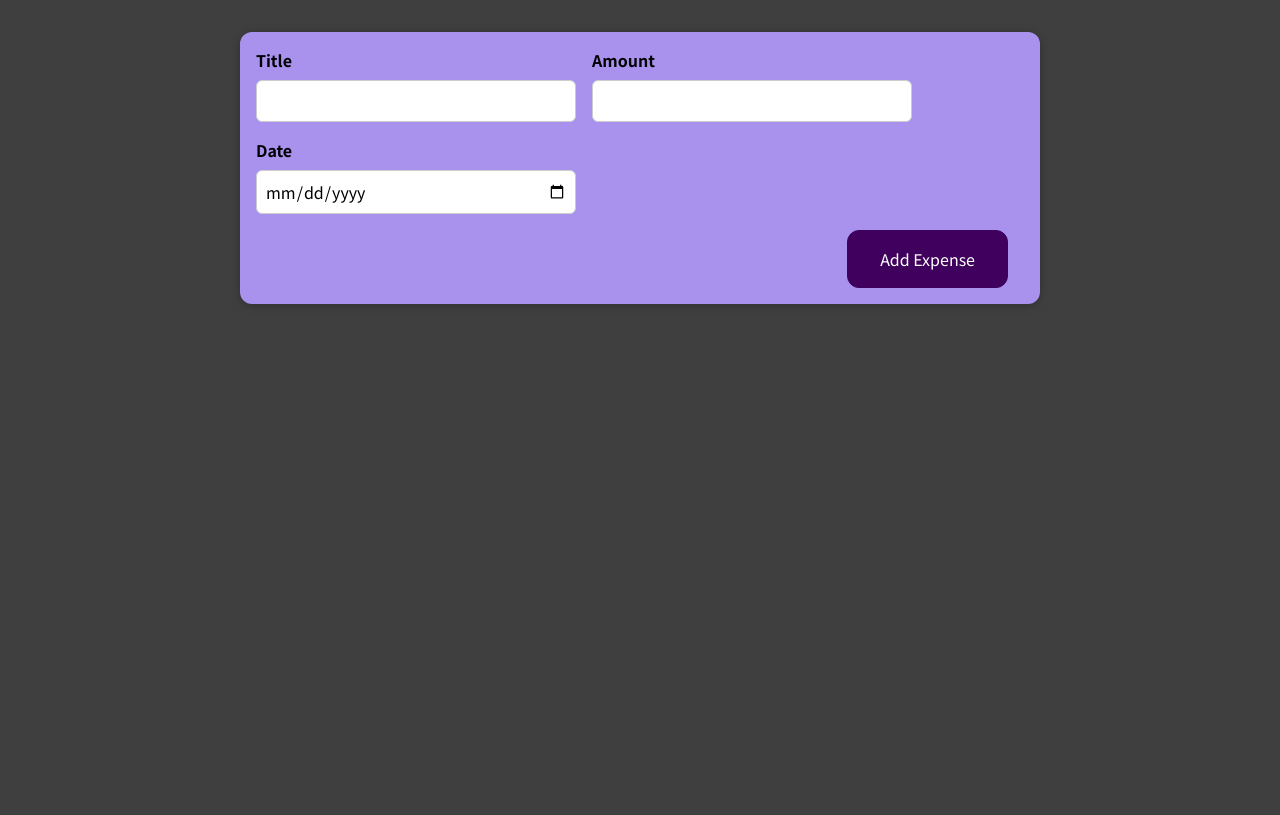
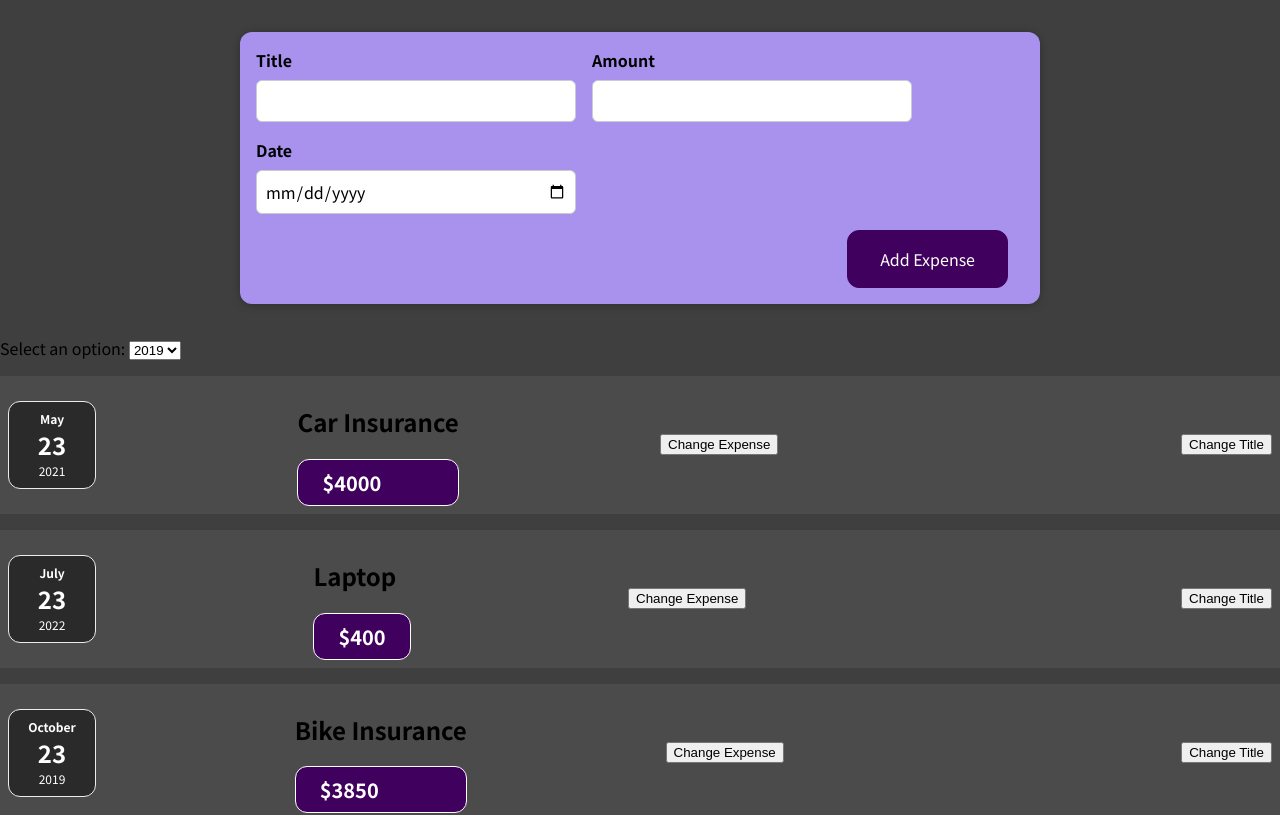
Before and after one commit to Sankaranarayanankm/React, a React (Create React App) app: page / in a window 1280 px wide. Shown: the top 815 px of the page. Built offline with nearby package versions, Linux system fonts and the light colour scheme.

Commit message:
added filter method

```diff
--- a/src/App.js
+++ b/src/App.js
@@ -2,34 +2,81 @@ import ExpenseItem from "./Components/Expenses/ExpenseItem";
 import Card from "./Components/UI/Card";
 import NewExpense from "./Components/NewExpense/NewExpense";
 import { useState } from "react";
+import ExpenseFilter from "./Components/FilterMethod/ExpenseFilter";
 
-const App=()=> {
-  const [expense,setExpense]=useState([]);
+const dummyExpense = [
+  {
+    id: "e1",
+    title: "Car Insurance",
+    amount: 4000,
+    date: new Date(2021, 4, 23),
+    locationOfExpenditure: "idukki",
+  },
+  {
+    id: "e2",
+    title: "Laptop",
+    amount: 400,
+    date: new Date(2022, 6, 23),
+    locationOfExpenditure: "Eranakulam",
+  },
+  {
+    id: "e3",
+    title: "Bike Insurance",
+    amount: 3850,
+    date: new Date(2019, 9, 23),
+    locationOfExpenditure: "Palakkad",
+  },
+  {
+    id: "e4",
+    title: "Car Insurance",
+    amount: 4000,
+    date: new Date(2022, 0, 21),
+    locationOfExpenditure: "Kollam",
+  },
+];
 
-  const addExpenseHandler=(expense)=>{
-    // console.log(expense);
-    setExpense(old=>{
-      return [expense,...old];
+const App = () => {
+  const [expense, setExpense] = useState(dummyExpense);
+  const [filteredExpense, setFilteredExpense] = useState([]);
+
+  const addExpenseHandler = (expense) => {
+    setExpense((old) => {
+      return [expense, ...old];
+    });
+  };
+
+  function addFilterHandler(selectedYear) {
+    const filteredItems = expense.filter((value) => {
+      const year = new Date(value.date).getFullYear();
+      return year.toString() === selectedYear;
     });
 
+    setFilteredExpense(filteredItems);
   }
-  const expenseItems=expense.map(value=>{
-    console.log(value);
-    return (<ExpenseItem
-      key={value.id}
-      title={value.title}
-      amount={value.amount}
-      date={value.date}
-    />)
-  })
 
   return (
-    <div >
+    <div>
       <NewExpense onAddExpense={addExpenseHandler} />
-     {expenseItems}
+      <ExpenseFilter items={expense} onFilter={addFilterHandler} />
+      {filteredExpense.length > 0
+        ? filteredExpense.map((value) => (
+            <ExpenseItem
+              key={value.id}
+              title={value.title}
+              amount={value.amount}
+              date={value.date}
+            />
+          ))
+        : expense.map((value) => (
+            <ExpenseItem
+              key={value.id}
+              title={value.title}
+              amount={value.amount}
+              date={value.date}
+            />
+          ))}
     </div>
-
   );
-}
+};
 
 export default App;
--- a/src/Components/Expenses/ExpenseDetails.js
+++ b/src/Components/Expenses/ExpenseDetails.js
@@ -2,7 +2,6 @@ import React from 'react'
 import "../Expenses/ExpenseDetails.css";
 
 const ExpenseDetails=(props)=> {
-  console.log(props)
   return (
     <div>
       <h2 className="expense-details__description">{props.title}</h2>
--- /dev/null
+++ b/src/Components/FilterMethod/ExpenseFilter.js
@@ -0,0 +1,26 @@
+import React, { useState } from 'react'
+import Card from '../UI/Card';
+
+
+const ExpenseFilter = (props) => {
+  const [selectedValue,setSelectedValue]=useState("");
+
+  function dropDownHandler(event){
+    const {value}=event.target;
+    setSelectedValue(value);
+    props.onFilter(value);
+  }
+  return (
+    <Card>
+      <label htmlFor='dropdown'>Select an option: </label>
+      <select id='dropdown' value={selectedValue} onChange={dropDownHandler}>
+        <option value="2019">2019</option>
+        <option value="2020">2020</option>
+        <option value="2021">2021</option>
+        <option value="2022">2022</option>
+      </select>
+    </Card>
+  )
+}
+
+export default ExpenseFilter
```
